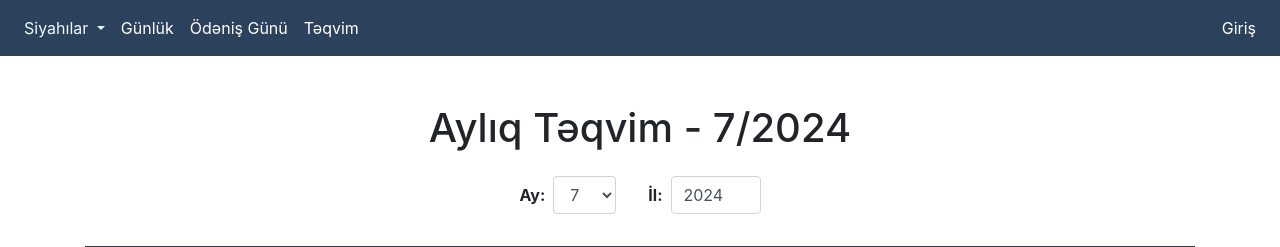
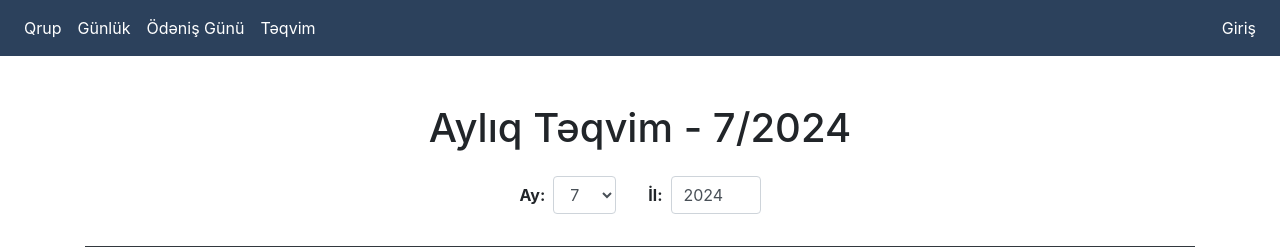
Before and after one commit to SamirAlizada/Tutor, a Django app: page /calendar/ in a window 1280 px wide. Shown: the top 247 px of the page. Run offline with Django 4.2, Linux system fonts and the light colour scheme; data comes from the database, SQL or seed files in the repository; some libraries are stand-ins or nearby versions.

Commit message:
refactor: Simplify navigation by removing dropdown for group list

```diff
--- a/templates/navbar.html
+++ b/templates/navbar.html
@@ -31,16 +31,7 @@
             </button>
             <div class="collapse navbar-collapse" id="navbarNavDropdown">
                 <ul class="navbar-nav">
-                    <li class="nav-item dropdown">
-                        <a class="nav-link dropdown-toggle" style="color: aliceblue;" href="#"
-                            id="navbarDropdownMenuLink" data-toggle="dropdown" aria-haspopup="true"
-                            aria-expanded="false">
-                            Siyahılar
-                        </a>
-                        <div class="dropdown-menu" aria-labelledby="navbarDropdownMenuLink">
-                            <a class="dropdown-item" href="{% url 'group_list' %}">Qrup</a>
-                        </div>
-                    </li>
+                    <a class="nav-link" style="color: white;" href="{% url 'group_list' %}">Qrup</a>
                     <a class="nav-link" style="color: white;" href="{% url 'daily_list' %}">Günlük</a>
                     <a class="nav-link" style="color: white;" href="{% url 'pay_day' %}">Ödəniş Günü</a>
                     <a class="nav-link" style="color: white;" href="{% url 'calendar_view' %}">Təqvim</a>
```
